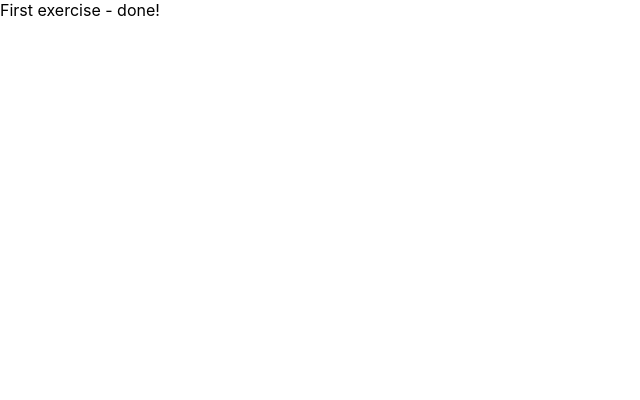
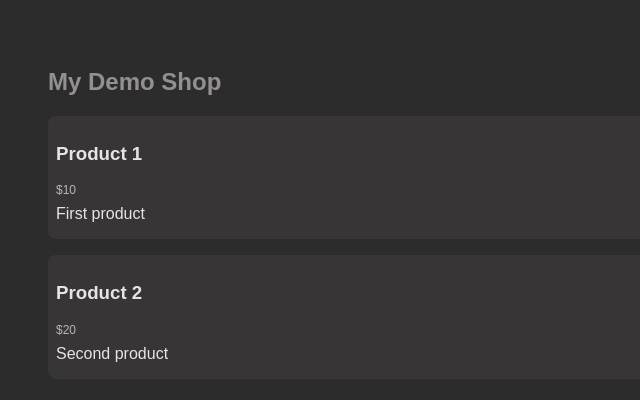
Before and after one commit to sh15fa/react-exercises, a React (Create React App) app: page / in a window 1280 px wide. Shown: the top 400 px of the page, without its empty margins (0-640 px from the left). Built offline with nearby package versions, Linux system fonts and the light colour scheme.

Commit message:
3)exercise4

```diff
--- a/src/App.js
+++ b/src/App.js
@@ -1,6 +1,20 @@
-import React, { Component } from 'react'
-import ExerciseComponent from './ExerciseComponent';
+import React from 'react';
+
+import Product from './Product';
+import './Style.css';
+
 // don't change the Component name "App"
 export default function App() {
-    return <ExerciseComponent />
+    const products=[
+        {title:'Product 1',price:"10",description:'First product'},
+         {title:'Product 2',price:"20",description:'Second product'}];
+    return (
+
+        <div>
+        <h2>My Demo Shop
+        </h2>
+          <Product t={products[0].title} p={products[0].price} d={products[0].description}/>
+           <Product t={products[1].title} p={products[1].price} d={products[1].description}/>
+        </div>
+    );
 }
--- a/src/ExerciseComponent.js
+++ /dev/null
@@ -1,7 +0,0 @@
-export default function App() {
-    return (
-        <div>
-            First exercise - done!
-        </div>
-    );
-}
--- /dev/null
+++ b/src/Product.js
@@ -0,0 +1,12 @@
+import React from 'react';
+import './Style.css';
+
+export default function Product(props) {
+    return (
+        <article className="product">
+            <h3>{props.t}</h3>
+            <p className="price">${props.p}</p>
+            <p>{props.d}</p>
+        </article>
+    );
+}
--- /dev/null
+++ b/src/Style.css
@@ -0,0 +1,26 @@
+body {
+    font-family: sans-serif;
+    margin: 0;
+    padding: 3rem;
+    background-color: #2d2c2c;
+    color: #959090;
+}
+
+
+.product {
+    margin: 1rem 0;
+    padding: 0.5rem;
+    background-color: #373535;
+    color: #e7e4e4;
+    border-radius: 8px;
+}
+
+.product h2,
+.product p {
+    margin: 0.5rem 0;
+}
+
+.price {
+    font-size: 0.75rem;
+    color: #bab6b6;
+}
```
